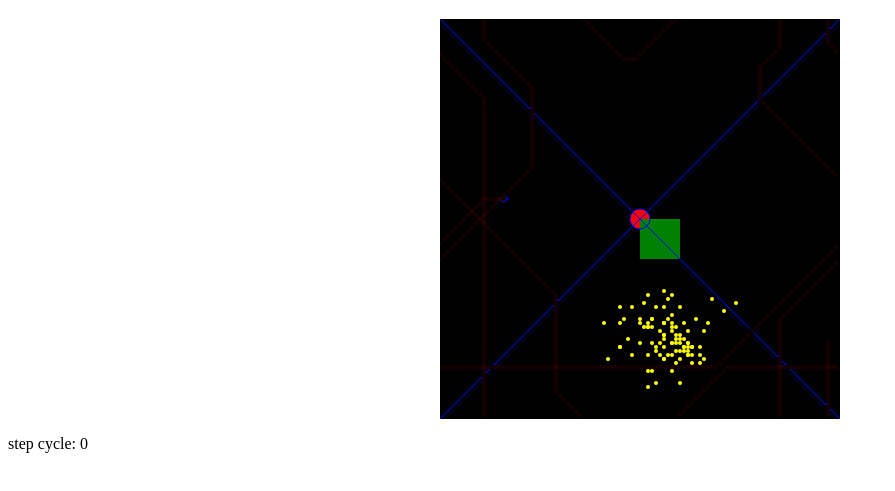
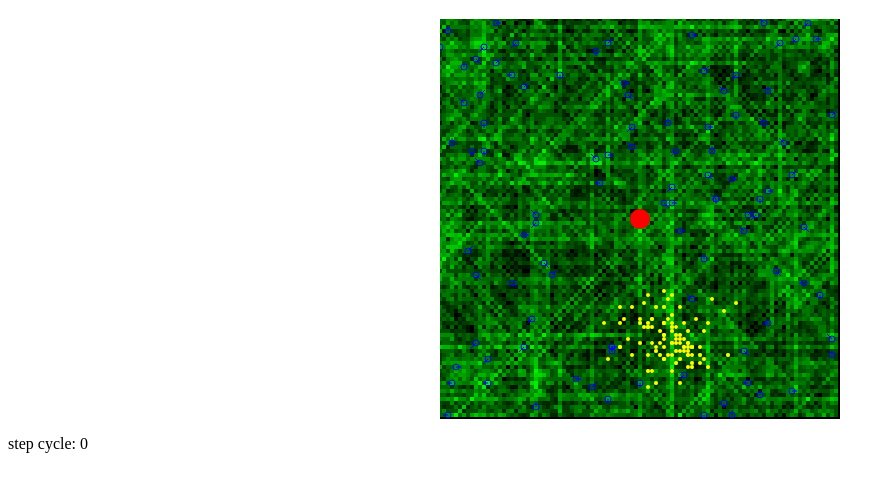
Before and after one commit to richardszabo/ant-ropy, a plain HTML site: page index.html in a window 1280 px wide. Shown: the part 61-552 px from the top of the page, without its empty margins (0-895 px from the left). Drawn offline with nearby package versions, Linux system fonts and the light colour scheme.

Commit message:
Pheromone is on a new canvas layer.

```diff
--- a/ant-ropy.css
+++ b/ant-ropy.css
@@ -1,10 +1,12 @@
-#canvas {
-    background-color: black;
-    border-width: 1px;
-    border-color: red;
+#canvases {
     margin-left: auto;
     margin-right: auto;
     display: block;
+    border-width: 1px;
+    border-color: red;
+}
+#pheromone_canvas {
+    background-color: black;
 }
 h1 {
     text-align: center;
--- a/ant-ropy.js
+++ b/ant-ropy.js
@@ -7,13 +7,18 @@ var canvasHeight;
 var offCanvas;
 var offctx;
 
+var pheromone_canvas;
+var pheromone_realctx;
+var pheromone_offCanvas;
+var pheromone_offctx;
+
 var antSpace;
 var hive;
 var foods;
 var ants;
 var pheromone;
 
-function init(canvasid) {
+function init(canvasid,pheromone_canvasid) {
     //Canvas stuff
     canvas = $(canvasid)[0];
     realctx = canvas.getContext("2d");
@@ -23,6 +28,14 @@ function init(canvasid) {
     offCanvas.width = canvasWidth;
     offCanvas.height = canvasHeight;
     offctx = offCanvas.getContext("2d");
+
+    pheromone_canvas = $(pheromone_canvasid)[0];
+    pheromone_realctx = pheromone_canvas.getContext("2d");
+    pheromone_offCanvas = document.createElement('canvas');
+    pheromone_offCanvas.width = canvasWidth;
+    pheromone_offCanvas.height = canvasHeight;
+    pheromone_offctx = pheromone_offCanvas.getContext("2d");
+
     antSpace = new AntSpace(canvasWidth,canvasHeight);
     hive = new Hive();
     hive.draw(offctx);
@@ -31,22 +44,25 @@ function init(canvasid) {
     ants = new Ants();
     ants.draw(offctx);
     pheromone = new Pheromone();
-    pheromone.draw(offctx);
+    pheromone.draw(pheromone_offctx);
 }
 
 function step() {
     var start = +new Date(); // log start timestamp
     realctx.clearRect(0, 0, canvasWidth, canvasHeight);
     offctx.clearRect(0, 0, canvasWidth, canvasHeight);
+    pheromone_realctx.clearRect(0, 0, canvasWidth, canvasHeight);
+    pheromone_offctx.clearRect(0, 0, canvasWidth, canvasHeight);
 
     hive.draw(offctx);
     foods.draw(offctx);
     ants.step();
     ants.draw(offctx);
     pheromone.step();
-    pheromone.draw(offctx);
+    pheromone.draw(pheromone_offctx);
 
     realctx.drawImage(offCanvas,0,0);
+    pheromone_realctx.drawImage(pheromone_offCanvas,0,0);
     var end =  +new Date();  // log end timestamp
     var diff = end - start;
     document.getElementById("demo").innerHTML = "step cycle: " + diff;
@@ -62,11 +78,4 @@ Hive.prototype.draw = function(ctx) {
     var canvaspoint = antSpace.point2Canvas(antSpace.center());
     ctx.arc(canvaspoint.x,canvaspoint.y,this.hiveSize,0,2*Math.PI);
     ctx.fill();
-    ctx.fillStyle = "green";
-    ctx.fillRect(canvaspoint.x,canvaspoint.y,10*antSpace.cellSize,10*antSpace.cellSize);
-    ctx.moveTo(0,0);
-    ctx.lineTo(canvasWidth,canvasHeight);
-    ctx.moveTo(canvasWidth,0);
-    ctx.lineTo(0,canvasHeight);
-    ctx.stroke();
 }
--- a/ant.js
+++ b/ant.js
@@ -6,7 +6,7 @@ function Ants () {
     }
 }
 
-Ants.antNumber = 1;
+Ants.antNumber = 100;
 // neighbours (order is important!)
 Ants.neighbours = [[0,-1],[-1,-1],[-1,0],[-1,1],[0,1],[1,1],[1,0],[1,-1]];
 Ants.NO_HEADINGS = Ants.neighbours.length;
--- a/devel.txt
+++ b/devel.txt
@@ -73,5 +73,5 @@ they size does not necessarily match space cell size.
 
 2014. 10. 19.
 - Color calculation fixed.
-
 - Pheromone is cellsize drawn and correctly positioned on the grid crossing.
+- Pheromone is on a new canvas layer.
--- a/index.html
+++ b/index.html
@@ -13,14 +13,17 @@
 <script src="helper.js" type="text/javascript"></script>
 <script>
 $( document ).ready(function() {
-init("#canvas");
+init("#canvas","#pheromone_canvas");
 setInterval(function() {step();},10);
 });
 </script>
   </head>
   <body>
     <h1>Playground for ants</h1>
-    <canvas id="canvas" width="400" height="400"></canvas>
-    <p id="demo"></p>
+    <div id="canvases" style="position:relative; width:400px; height:400px">
+      <canvas id="canvas" width="400px" height="400px" style="position: absolute; z-index: 1"></canvas>
+      <canvas id="pheromone_canvas" width="400px" height="400px" style="position: absolute; z-index: 0"></canvas>
+    </div>
+    <p id="demo">aaa</p>
   </body>
 </html>
--- a/pheromone.js
+++ b/pheromone.js
@@ -16,7 +16,7 @@ Pheromone.prototype.draw = function(ctx) {
 	    if( this.read_matrix[i][j] ) {
 		if( lastFillValue != this.read_matrix[i][j]/10 ) {
 		    lastFillValue = this.read_matrix[i][j]/10;
-		    ctx.fillStyle = '#' + decimalToHexString(lastFillValue) + '0000';
+		    ctx.fillStyle = '#00' + decimalToHexString(lastFillValue) + '00';
 		}
 		//alert(":" + decimalToHexString(lastFillValue) + ":" + ctx.fillStyle);
 		var canvaspoint = antSpace.point2Canvas(new Point(i,j));
```
